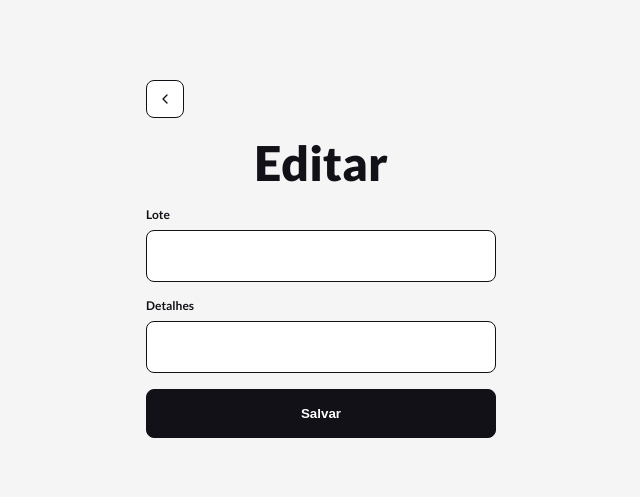
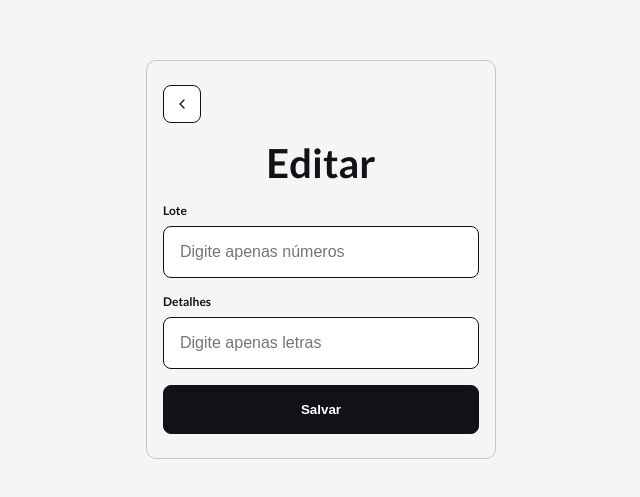
Before and after one commit to EvandroCalado/beyond_the_bytes_delivery, a React (Vite) app: page /edit-address/1 in a window 1280 px wide. Shown: the part 141-638 px from the top of the page, without its empty margins (319-959 px from the left). Built offline with nearby package versions, Linux system fonts and the light colour scheme.

Commit message:
🐳 chore: add a simple validations

```diff
--- a/src/components/AddressForm/AddressForm.styles.ts
+++ b/src/components/AddressForm/AddressForm.styles.ts
@@ -1,13 +1,32 @@
 import styled, { css } from 'styled-components';
 
 export const Container = styled.div`
+  height: 100vh;
+  display: flex;
+  align-items: center;
+  justify-content: center;
+`;
+
+export const Addresses = styled.div`
   ${({ theme }) => css`
-    height: 100vh;
+    width: 35rem;
     display: flex;
     flex-direction: column;
     align-items: center;
     justify-content: center;
     gap: ${theme.spacings.md};
+    padding: 0 ${theme.spacings.md};
+    padding: ${theme.spacings.lg} ${theme.spacings.md};
+    border: 1px solid ${theme.colors.gray};
+    border-radius: ${theme.spacings.sm};
+
+    @media ${theme.media.lteOrEqSmall} {
+      width: 32rem;
+    }
+
+    @media ${theme.media.lteOrEqSmallest} {
+      width: 28rem;
+    }
 
     & > button:nth-child(1) {
       margin-right: auto;
@@ -23,7 +42,7 @@ export const Container = styled.div`
     }
 
     & > form {
-      width: 35rem;
+      width: 100%;
       display: flex;
       flex-direction: column;
       gap: ${theme.spacings.md};
--- a/src/components/AddressForm/AddressForm.tsx
+++ b/src/components/AddressForm/AddressForm.tsx
@@ -30,7 +30,18 @@ export const AddressForm: FC<AddressFormProps> = ({
 
   const handleChange = (e: React.ChangeEvent<HTMLInputElement>) => {
     const { name, value } = e.target;
-    setFormData({ ...formData, [name]: value });
+
+    if (name === 'lot' && value.length <= 4) {
+      const numericValue = value.replace(/\D/g, '');
+      setFormData({ ...formData, [name]: numericValue });
+      return;
+    }
+
+    if (name === 'details' && value.length <= 20) {
+      const alphaValue = value.replace(/[^a-zA-Z]/g, '');
+      setFormData({ ...formData, [name]: alphaValue });
+      return;
+    }
   };
 
   const handleSubmit = (e: React.FormEvent<HTMLFormElement>) => {
@@ -42,11 +53,12 @@ export const AddressForm: FC<AddressFormProps> = ({
 
   return (
     <S.Container>
+      <S.Addresses>
         <Button variant="secondary" onClick={() => navigate(-1)}>
           <ChevronLeft size={16} />
         </Button>
 
-      <Heading as="h2" size="3xl" fontWeight="800">
+        <Heading as="h2" size="2xl" fontWeight="600">
           {title}
         </Heading>
 
@@ -55,18 +67,28 @@ export const AddressForm: FC<AddressFormProps> = ({
             label="lote"
             name="lot"
             type="text"
+            placeholder="Digite apenas números"
+            maxLength={4}
+            minLength={4}
+            required
             value={formData.lot}
             onChange={handleChange}
           />
+
           <Input
             label="detalhes"
             name="details"
             type="text"
+            placeholder="Digite apenas letras"
+            maxLength={20}
+            minLength={4}
+            required
             value={formData.details}
             onChange={handleChange}
           />
           <Button type="submit">salvar</Button>
         </form>
+      </S.Addresses>
     </S.Container>
   );
 };
```
Lines whose indentation alone changed are shown as unchanged.
